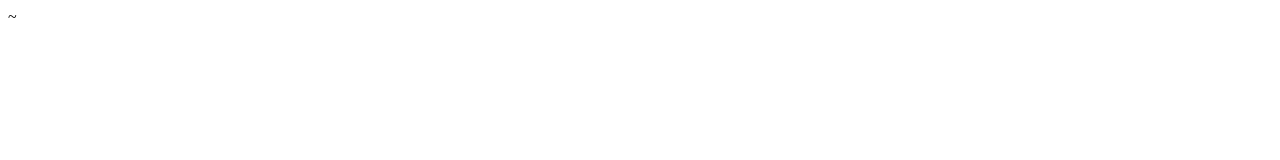
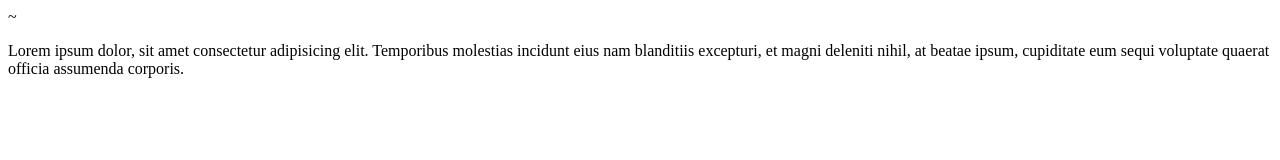
Before and after one commit to yvonneongau/Agritech-Systemoo1, a plain HTML site: page index.html in a window 1280 px wide. Drawn offline with Linux system fonts and the light colour scheme.

Commit message:
Created a paragraph

```diff
--- a/index.html
+++ b/index.html
@@ -6,6 +6,7 @@
     <title>Document</title>
 </head>
 <body>
+    <p>Lorem ipsum dolor, sit amet consectetur adipisicing elit. Temporibus molestias incidunt eius nam blanditiis excepturi, et magni deleniti nihil, at beatae ipsum, cupiditate eum sequi voluptate quaerat officia assumenda corporis.</p>
 
 </body>
 </html>
```
